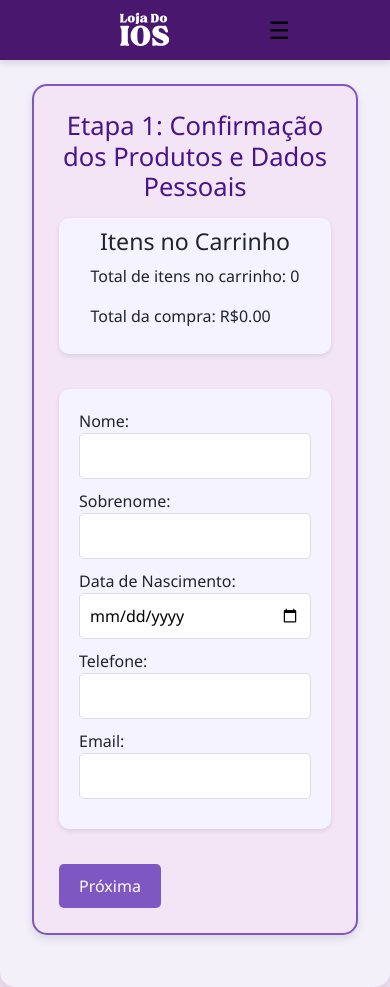
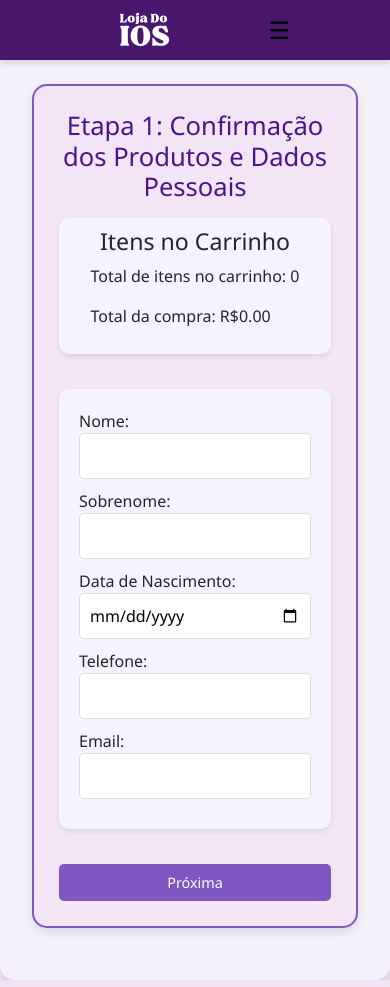
Before and after one commit to E-commerce-IOS/Front-end, an Angular app: page /checkout in a window 390 px wide. Built offline with nearby package versions, Linux system fonts and the light colour scheme.

Commit message:
corrigi problemas de botões no checkout

```diff
--- a/src/app/cadastro/cadastro.component.css
+++ b/src/app/cadastro/cadastro.component.css
@@ -4,9 +4,7 @@
     background: linear-gradient(to top, #ffffff 50%, #49176d 10%, #d1a8ee);
 }
 
-/* Página Login */
 
-/* conteiner login*/
 
 #container-login {
     width: 800px;
--- a/src/app/checkout/checkout.component.css
+++ b/src/app/checkout/checkout.component.css
@@ -170,13 +170,14 @@ input[type="range"]::-webkit-slider-thumb:hover {
 
 .next-btn,
 .prev-btn {
-    padding: 10px 20px;
+    padding: 8px 16px; /* Reduzido para botões menores */
     border: none;
     border-radius: 5px;
     background-color: #7e57c2;
     color: #fff;
     cursor: pointer;
     transition: background 0.3s, transform 0.2s;
+    font-size: 0.9rem; /* Tamanho de fonte menor */
 }
 
 .next-btn:hover,
@@ -189,6 +190,9 @@ input[type="range"]::-webkit-slider-thumb:hover {
 .prev-btn:active {
     transform: scale(0.95);
 }
+
+
+
 
 .step-container img {
     max-width: 100%;
@@ -207,6 +211,17 @@ input[type="range"]::-webkit-slider-thumb:hover {
     .payment-options,
     .card-details-form {
         flex: 1 1 100%;
+    }
+
+    .button-container {
+        gap: 15px; /* Ajuste de espaçamento */
+        flex-direction: column; /* Botões empilhados */
+    }
+
+    .next-btn,
+    .prev-btn {
+        width: 100%; /* Botões ocupam a largura total */
+        min-width: 0; /* Remove a restrição de largura mínima */
     }
 }
 
--- a/src/app/checkout/checkout.component.html
+++ b/src/app/checkout/checkout.component.html
@@ -1,8 +1,8 @@
 <div class="checkout-container">
-    <!-- Controle de progresso do checkout -->
+
     <input type="range" min="1" max="4" [(ngModel)]="currentStep" class="progress-bar"/>
 
-    <!-- Etapa 1: Confirmação dos Produtos e Dados Pessoais -->
+
     <div *ngIf="currentStep === 1" class="step-container">
       <h2>Etapa 1: Confirmação dos Produtos e Dados Pessoais</h2>
       <div class="step-content">
```
Also changed, not shown: src/app/services/search.service.ts (added, +16 -0 lines), 1 other file (tests, documents, lock files or other folders).
